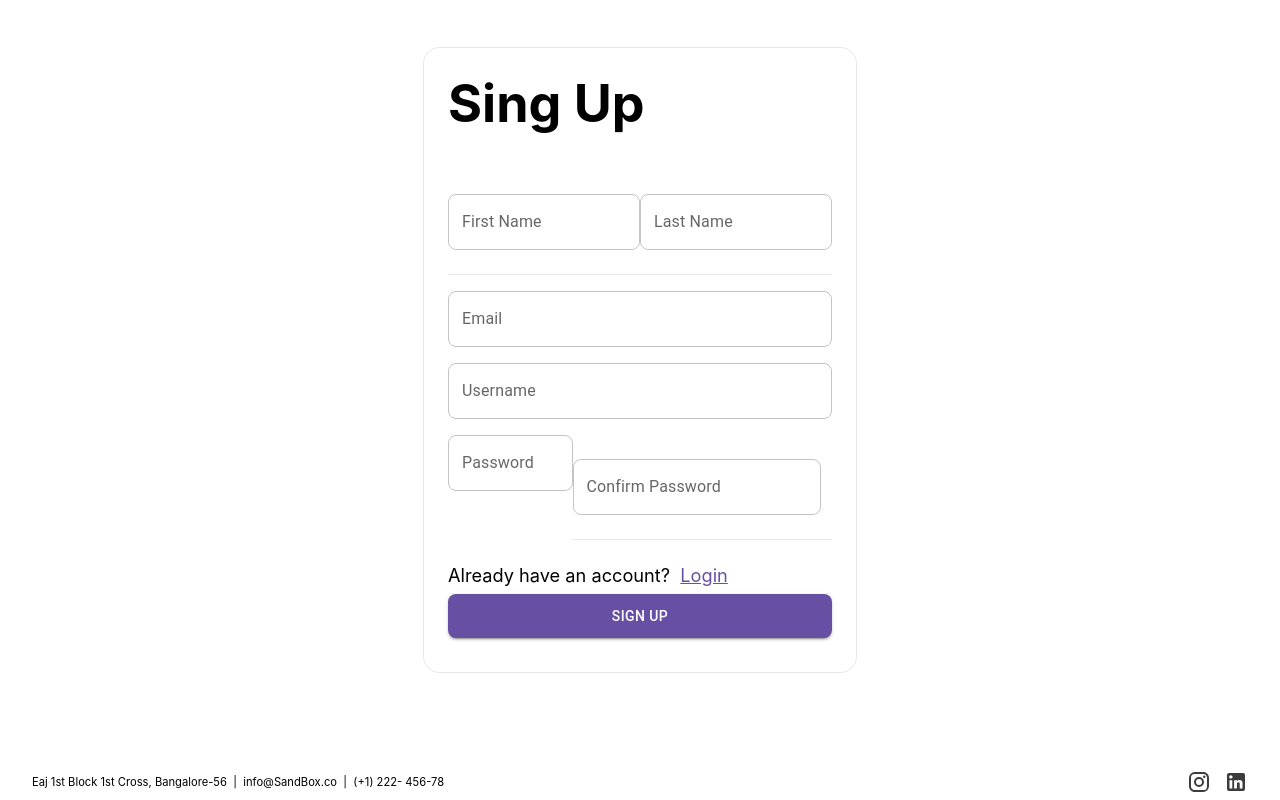
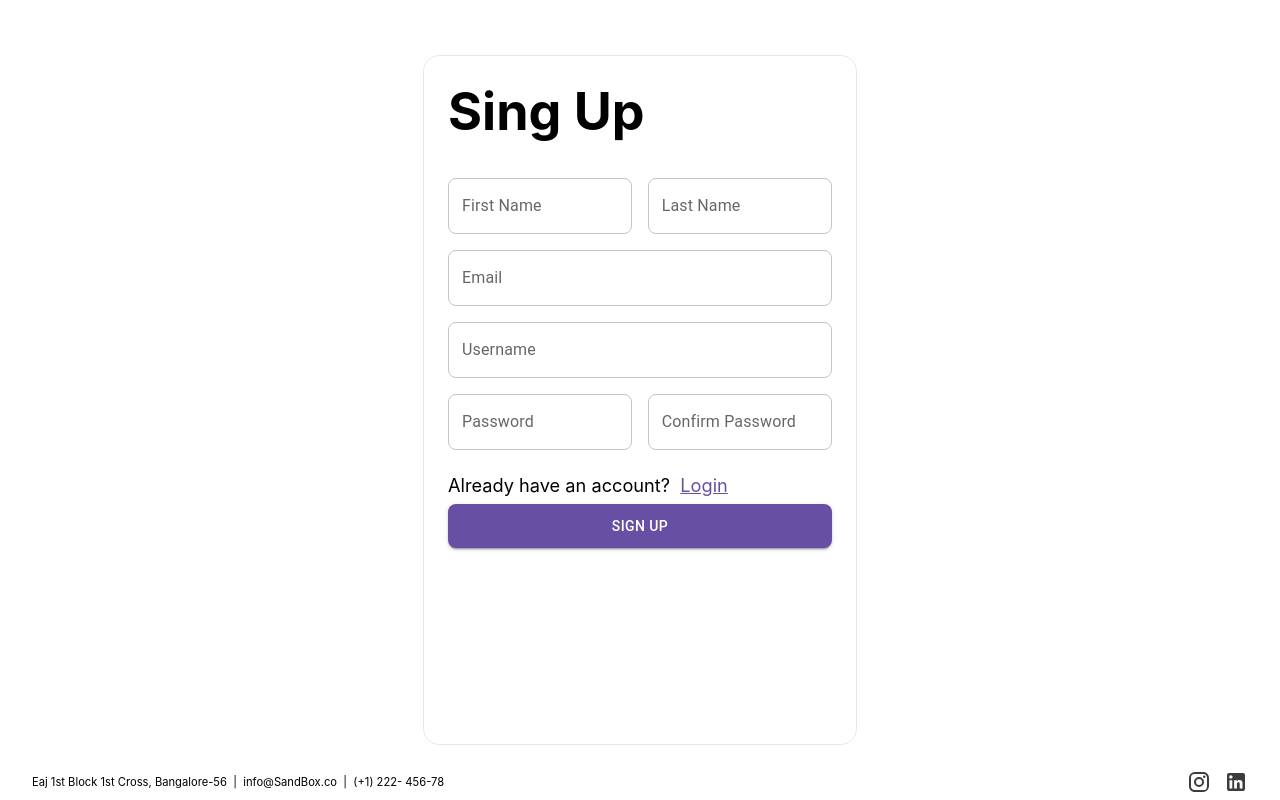
Before and after one commit to DianaBd77/SandBox-Frontend, a React (Create React App) app in the folder SandBox-Frontend/: page /sign-up in a window 1280 px wide. Built offline with nearby package versions, Linux system fonts and the light colour scheme.

Commit message:
Edit sign up style

```diff
--- a/SandBox-Frontend/src/Components/SignUp/SignUp.css
+++ b/SandBox-Frontend/src/Components/SignUp/SignUp.css
@@ -1,6 +1,6 @@
 .sign-up{
     width: 100%;
-    height: 90vh;
+    height: 100vh;
     display: flex;
     justify-content: center;
     align-items: center;
@@ -56,13 +56,13 @@
   background-color: #6750A4 !important;
 }
 
-.user-names{
-    display: flex;
-    justify-content: space-between;
+.sign-up-username{
+    display: flex !important;
+    justify-content: space-between !important;
 }
 
-.name-container{
-    width: 48%;
+.sign-up-name-container{
+    width: 48% !important;
 }
 
 
@@ -81,6 +81,12 @@
   .sign-up-container{
     width: 40%;
  }
+}
+
+@media (max-width: 867px) {
+  .sign-up-btn{
+    margin: 0 !important;
+  }
 }
 
 @media (max-width: 768px) {
--- a/SandBox-Frontend/src/Components/SignUp/SignUp.jsx
+++ b/SandBox-Frontend/src/Components/SignUp/SignUp.jsx
@@ -93,8 +93,8 @@ const SignIn = () => {
     <div className="sign-up">
       <div className="sign-up-container">
         <h1 className="header">Sing Up</h1>
-        <div className="user-names">
-          <div className="name-container">
+        <div className="sign-up-username">
+          <div className="sign-up-name-container">
             <TextField
               className="text-filed names"
               id="outlined-basic-firstName"
@@ -104,7 +104,7 @@ const SignIn = () => {
               value={firstName}
             />
           </div>
-          <div className="name-container">
+          <div className="sign-up-name-container">
             <TextField
               className="text-filed names"
               id="outlined-basic-lastName"
@@ -145,7 +145,7 @@ const SignIn = () => {
               value={password}
             />
           </div>
-          <div className="name-container">
+          <div className="pass-container">
             <TextField
               id="outlined-pass-input"
               label="Confirm Password"
```
